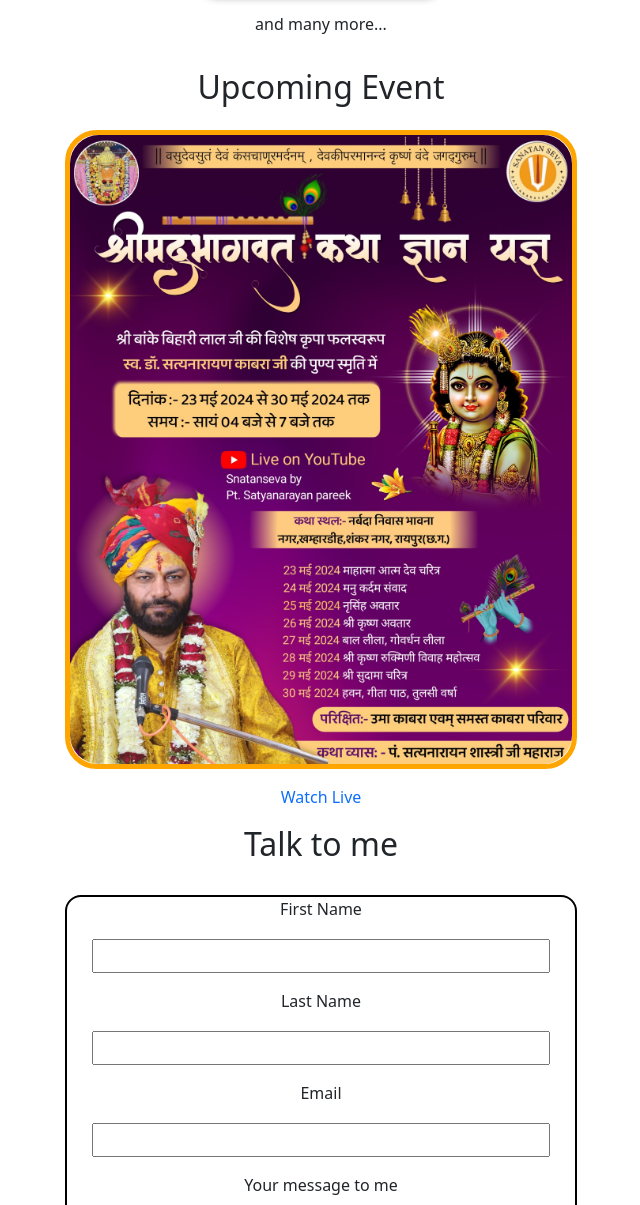
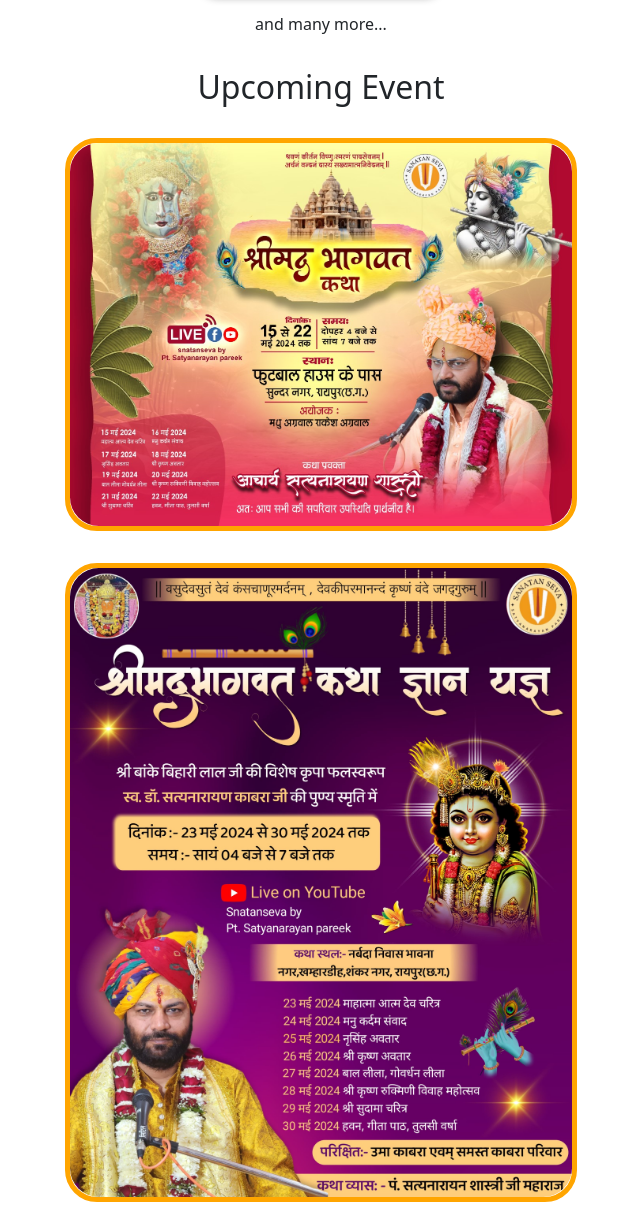
Before and after one commit to Conormcgregor333/Sanatan-Seva, a website: page index.html in a window 1280 px wide. Shown: the part 3700-4905 px from the top of the page, without its empty margins (319-959 px from the left). Drawn offline with nearby package versions, Linux system fonts and the light colour scheme.

Commit message:
added some files

```diff
--- a/index.html
+++ b/index.html
@@ -511,9 +511,13 @@
     <!-- --------------------------------------------------------------------------upcoming event------------------------------------- -->
     <section class="upcoming">
       <h2 class="text-center mt-4 mb-4">Upcoming Event</h2>
-      <div class="upcom-cont">
+      <div class="upcom-cont mb-3">
+        <img src="/images/upcoming2.jpg" alt="" />
+      </div>
+      <div class="upcom-cont2">
         <img src="/images/upcoming-event.jpg" alt="" />
       </div>
+
 
       <a
         class="text-center mt-3 d-block"
--- a/sass/_upcoming.scss
+++ b/sass/_upcoming.scss
@@ -1,6 +1,6 @@
 .upcoming {
   @include min-width(560px) {
-    .upcom-cont {
+    .upcom-cont,.upcom-cont2 {
       width: 40%;
       height: 40%;
     }
@@ -11,7 +11,9 @@
 
     margin-top: 1rem;
   }
+
   div {
+    margin-top:2rem;
     width: 80%;
     height: 20rem;
     border-radius: 2rem;
```
Also changed, not shown: images/upcoming2.jpg (added), sass/main.css, 1 other file.
